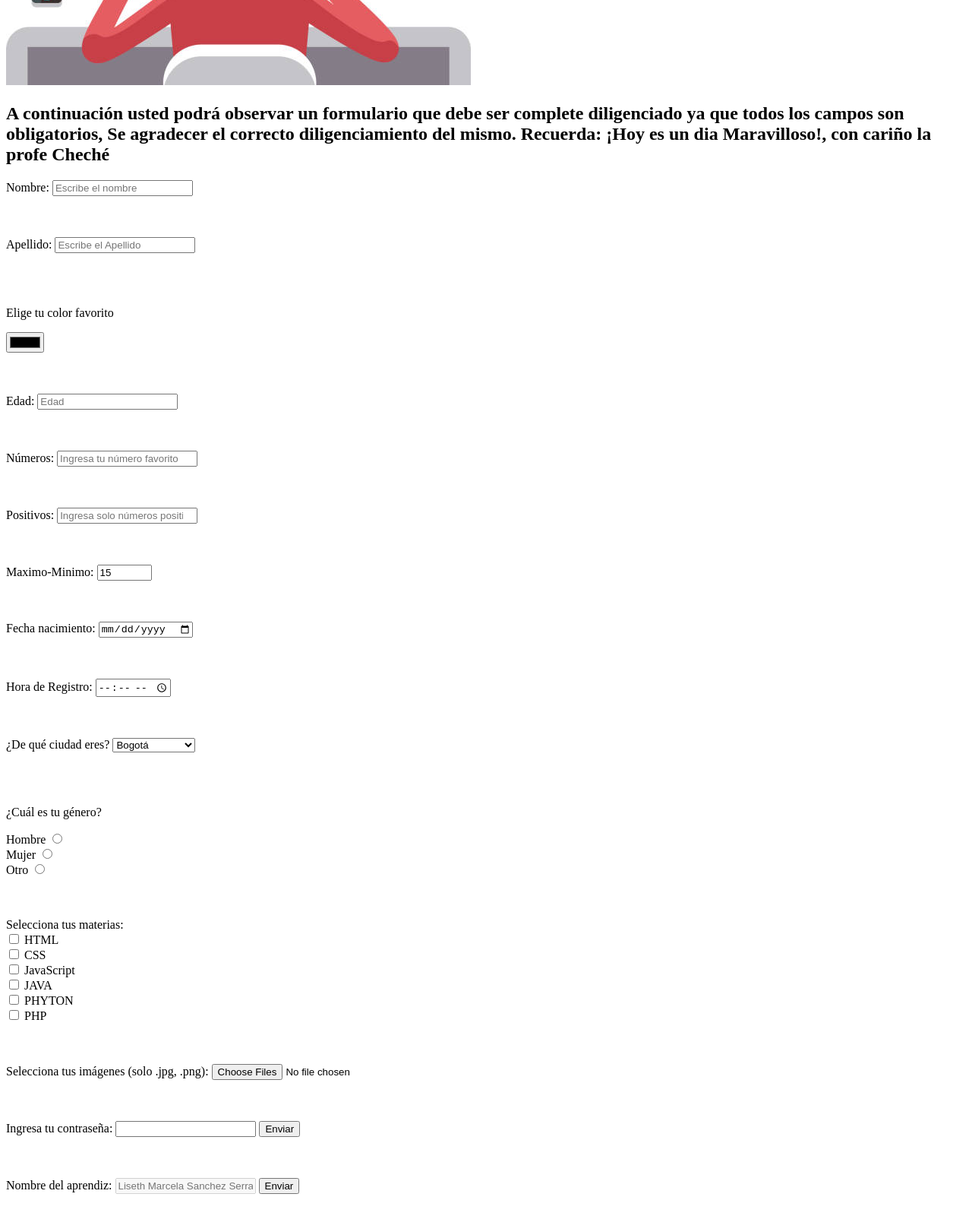
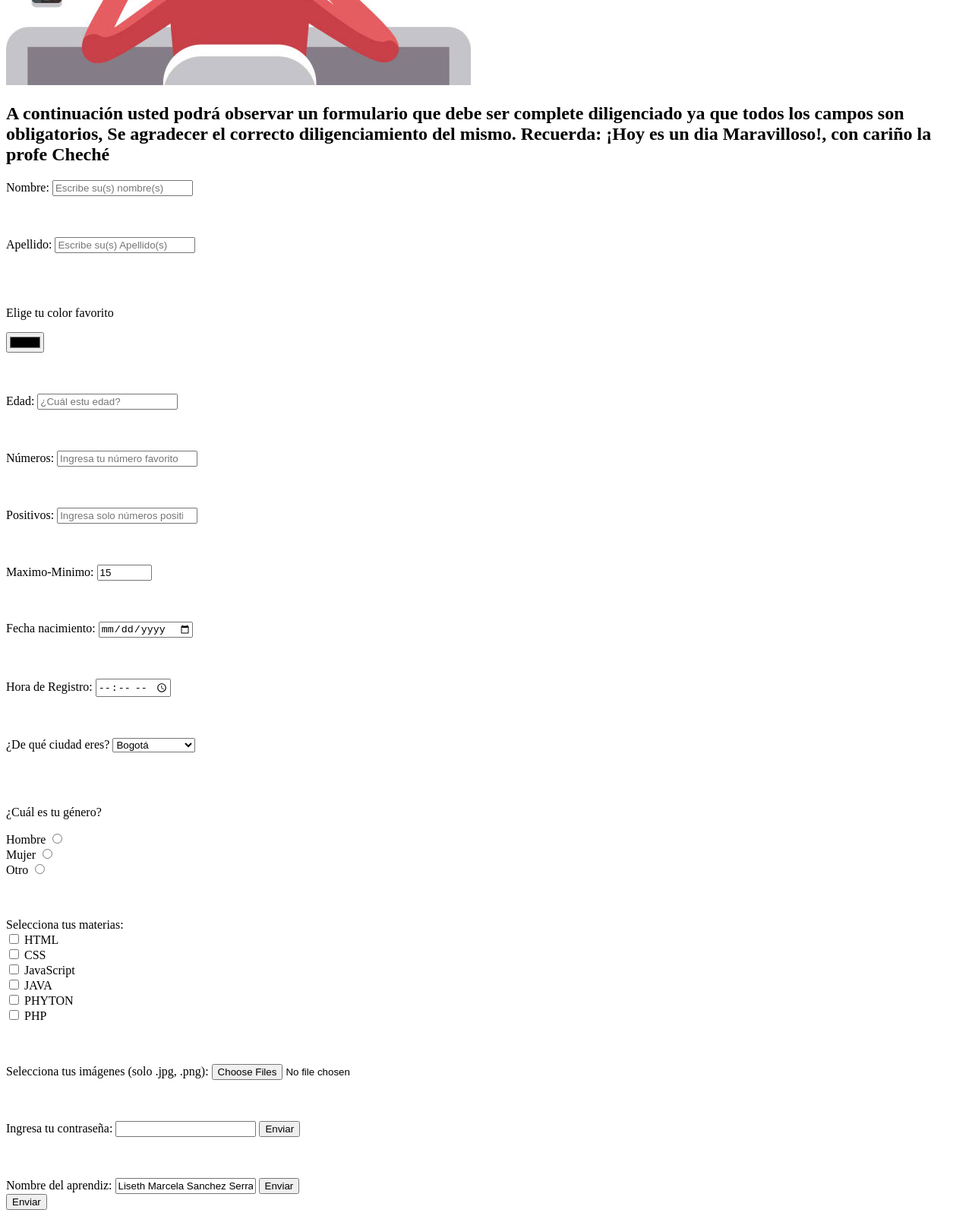
Before and after one commit to MarcelaSanchez77/ejercicio1HTML, a plain HTML site: page index.html in a window 1280 px wide. Shown: the part 469-2069 px from the top of the page at 76% size. Before the commit the page ends 2048 px from the top, so only its background shows below. Drawn offline with Linux system fonts and the light colour scheme.

Commit message:
ajustes de atributos

```diff
--- a/index.html
+++ b/index.html
@@ -13,15 +13,15 @@
     <body>
         <form action="index.html" method="get" enctype="multipart/form-data">
             <div>
-                <label for="Nombre" id="Nombre"> Nombre: </label>
-                <input type ="text" name="Nombre" placeholder= "Escribe el nombre" minlength="10" maxlength="30" required pattern="^[a-zA-Z]*$" id="nombre" required autocomplete="off" required	>
+                <label for="nombre" id="nombre"> Nombre: </label>
+                <input type ="text" name="nombre" id="nombre" placeholder= "Escribe su(s) nombre(s)" required minlength="3" maxlength="30"  pattern="^[a-zA-Z]*$"  autocomplete="off">
             </div>
             <br>
             <br>
             <br>
             <div>
-                <label for="Apellido" id="Apellido" > Apellido: </label>
-                <input type ="text" name="Apellido" placeholder= "Escribe el Apellido" minlength="10" maxlength="30" required pattern="^[a-z]*$" id="nombre" required autocomplete="off" required	>
+                <label for="apellido" id="apellido" > Apellido: </label>
+                <input type ="text" name="apellido" placeholder= "Escribe su(s) Apellido(s)" required minlength="3" maxlength="30"  pattern="^[a-z]*$" id="nombre" autocomplete="off" 	>
             </div>
             <br>
             <br>
@@ -34,7 +34,7 @@
             <br>
             <div>
                 <label for="edad" > Edad: </label>
-                <input name="edad" type="text" pattern="[0-9]{2}"  placeholder="Edad" required>
+                <input name="edad" type="text" pattern="[0-9]{2}"  placeholder="¿Cuál estu edad?" required>
             </div>
             <br>
             <br>
@@ -208,10 +208,14 @@
             <div>
                 <form id="NombreCompleto">
                     <label for="NombreCompleto">Nombre del aprendiz:</label>
-                    <input type="text" placeholder= "Liseth Marcela Sanchez Serrano" disabled>
+                    <input type="text" placeholder= "Ingrese el nombre" value="Liseth Marcela Sanchez Serrano" readonly>
                     <button type="submit">Enviar</button>
                 </form>
             </div>
+            <div>
+                <button>Enviar</button>
+            </div>
+
         </form>
     </body>
 </html>
```
